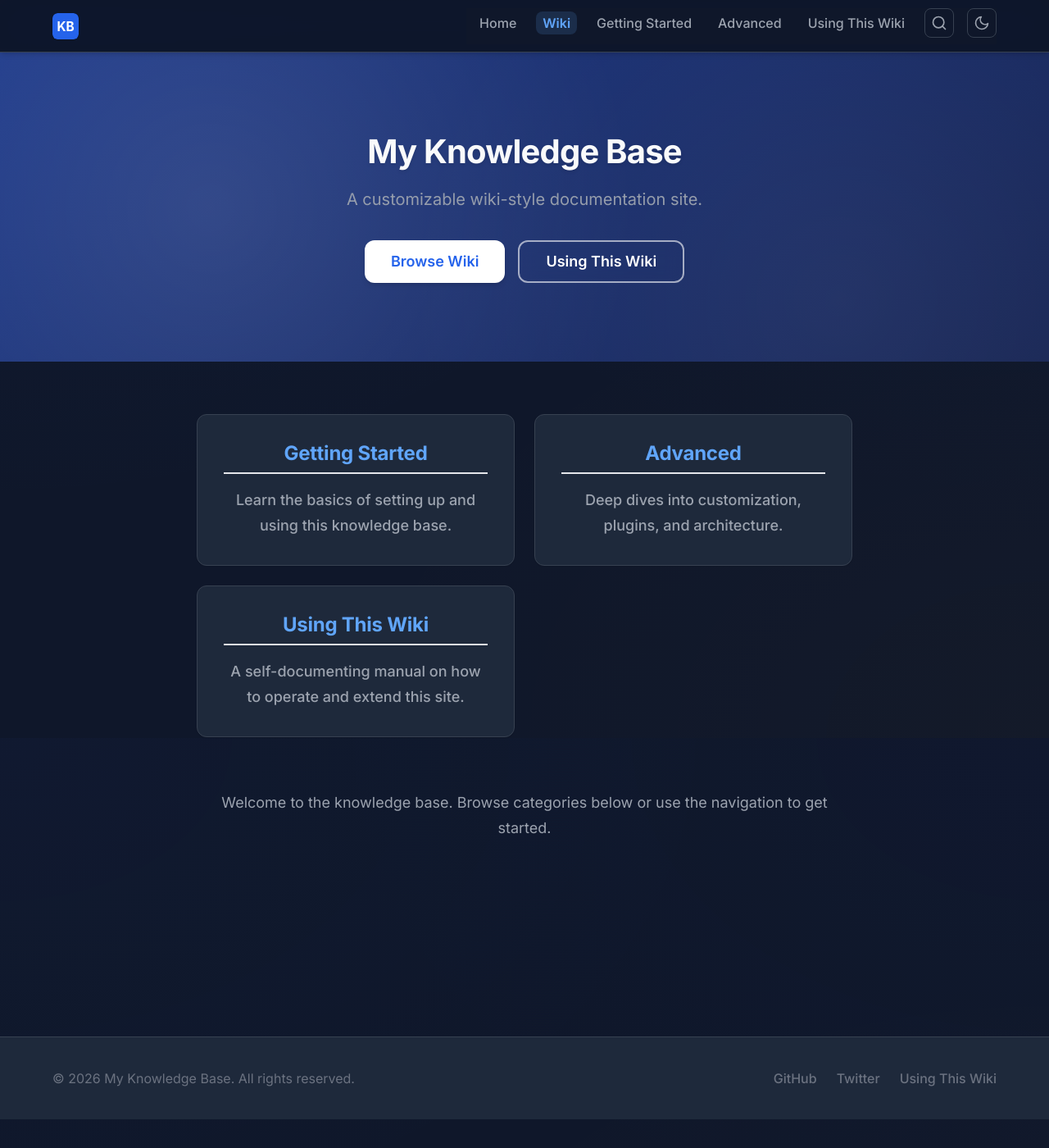
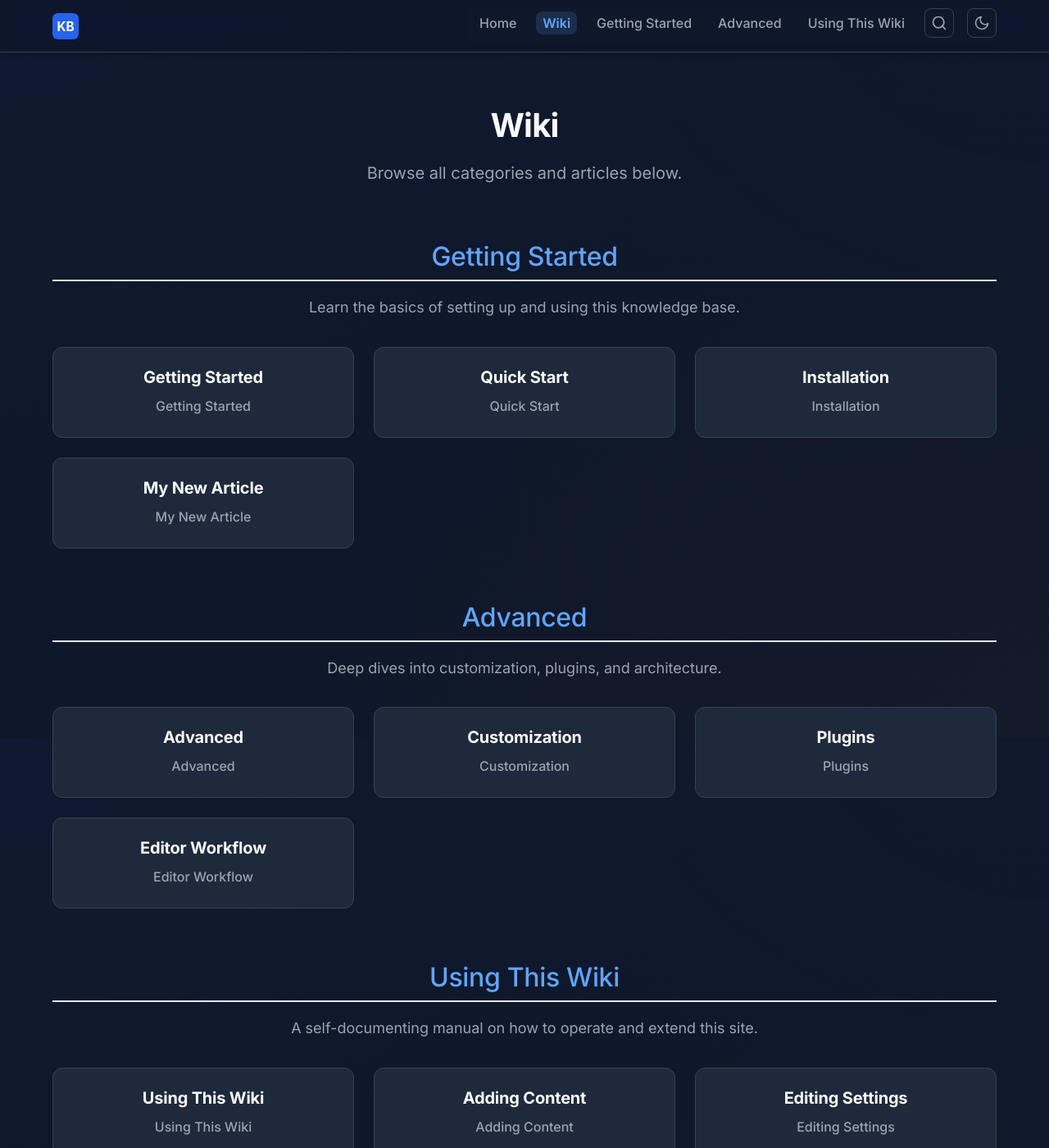
Before and after one commit to jemmonsss/Js-Knolagebase, a Jekyll site: the page built from _wiki/index.md, in a window 1280 px wide and 1400 px high. Shown: the whole window at 82% size. Built offline with Jekyll 4.4.1, drawn with Linux system fonts in a browser that asks for light colours; comment, search, counter and statistics services are not loaded; some of the changed text lies outside the part shown.

Commit message:
feat: separate home page and wiki landing page with distinct layouts

```diff
--- a/_layouts/home.html
+++ b/_layouts/home.html
@@ -14,13 +14,5 @@ layout: default
 </div>
 
 <div class="container">
-  <div class="home-sections">
-    {% for category in site.data.categories %}
-      <a href="{{ category.url | relative_url }}" class="home-card">
-        <h2>{{ category.title }}</h2>
-        <p>{{ category.description }}</p>
-      </a>
-    {% endfor %}
-  </div>
   {{ content }}
 </div>
--- a/_layouts/wiki.html
+++ b/_layouts/wiki.html
@@ -2,49 +2,30 @@
 layout: default
 ---
 
-<div class="wiki-layout">
+<div class="wiki-landing">
   <div class="container">
-    <nav class="breadcrumbs" aria-label="Breadcrumb">
-      <ol>
-        <li><a href="{{ '/' | relative_url }}">Home</a></li>
-        <li><a href="{{ '/wiki/' | relative_url }}">Wiki</a></li>
-        {% if page.category %}
-          <li>
-            <a href="{{ '/wiki/' | append: page.category | relative_url }}">{{ page.category | replace: '-', ' ' | capitalize }}</a>
-          </li>
+    <div class="wiki-landing-hero">
+      <h1>Wiki</h1>
+      <p class="wiki-landing-subtitle">Browse all categories and articles below.</p>
+    </div>
+    {% for category in site.data.categories %}
+      <section class="wiki-category-section">
+        <h2 class="wiki-category-title">
+          <a href="{{ category.url | relative_url }}">{{ category.title | escape }}</a>
+        </h2>
+        {% if category.description %}
+          <p class="wiki-category-description">{{ category.description | escape }}</p>
         {% endif %}
-        <li aria-current="page">{{ page.title | escape }}</li>
-      </ol>
-    </nav>
-    <div class="wiki-content-wrapper">
-      {% include sidebar.html %}
-      {% if page.toc %}
-        <aside class="toc-sidebar" aria-label="Table of Contents">
-          {% include toc.html html=content %}
-        </aside>
-      {% endif %}
-      <article class="wiki-article">
-        <h1>{{ page.title | escape }}</h1>
-        <div class="article-meta">
-          <span>Category: <a href="{{ '/wiki/' | append: page.category | relative_url }}">{{ page.category | replace: '-', ' ' | capitalize }}</a></span>
-          <span>Last updated: {{ page.last_modified_at | default: page.date | date: "%B %d, %Y" }}</span>
+        <div class="wiki-category-articles">
+          {% assign pages_in_category = site.wiki | where: "category", category.slug | sort: "order" %}
+          {% for article in pages_in_category %}
+            <a href="{{ article.url | relative_url }}" class="wiki-article-card">
+              <h3>{{ article.title | escape }}</h3>
+              <p>{{ article.excerpt | strip_html | truncate: 140 }}</p>
+            </a>
+          {% endfor %}
         </div>
-      {{ content }}
-      {% if site.social.github %}
-        <a href="https://github.com/{{ site.social.github }}/edit/main/{{ page.path }}" class="edit-link" target="_blank" rel="noopener">Edit this page on GitHub</a>
-      {% endif %}
-      {% assign related = site.wiki | where: "category", page.category | where_exp: "item", "item.title != page.title" | sort: "order" | slice: 0, 3 %}
-      {% if related.size > 0 %}
-        <div class="related-articles">
-          <h3>Related Articles</h3>
-          <ul>
-            {% for article in related %}
-              <li><a href="{{ article.url | relative_url }}">{{ article.title | escape }}</a></li>
-            {% endfor %}
-          </ul>
-        </div>
-      {% endif %}
-    </article>
-    </div>
+      </section>
+    {% endfor %}
   </div>
 </div>
--- a/_sass/_theme.scss
+++ b/_sass/_theme.scss
@@ -323,6 +323,49 @@
     }
   }
 
+  .wiki-landing-hero {
+    h1 {
+      color: $dark-text-color;
+    }
+  }
+
+  .wiki-landing-subtitle {
+    color: $dark-text-muted;
+  }
+
+  .wiki-category-title {
+    a {
+      color: #60a5fa;
+
+      &:hover {
+        color: #93c5fd;
+      }
+    }
+  }
+
+  .wiki-category-description {
+    color: $dark-text-muted;
+  }
+
+  .wiki-article-card {
+    background: $dark-bg-secondary;
+    border-color: $dark-border-color;
+    color: $dark-text-color;
+
+    &:hover {
+      border-color: #60a5fa;
+      box-shadow: 0 10px 15px -3px rgba(0, 0, 0, 0.3);
+    }
+
+    h3 {
+      color: $dark-text-color;
+    }
+
+    p {
+      color: $dark-text-muted;
+    }
+  }
+
   // Sidebar dark mode
   .sidebar-nav {
     background: $dark-bg-secondary;
--- a/_wiki/index.md
+++ b/_wiki/index.md
@@ -1,7 +1,7 @@
 ---
 title: "Wiki"
-layout: home
+layout: wiki
 permalink: /wiki/
 ---
 
-Welcome to the knowledge base. Browse categories below or use the navigation to get started.
+Welcome to the knowledge base. Browse categories and articles below.
--- a/assets/css/main.scss
+++ b/assets/css/main.scss
@@ -198,6 +198,110 @@ body {
     margin-bottom: 0;
     color: $text-muted;
     line-height: $line-height-relaxed;
+  }
+}
+
+// Wiki landing page
+// ------------------------------
+.wiki-landing {
+  padding: $spacing-3xl 0;
+}
+
+.wiki-landing-hero {
+  text-align: center;
+  margin-bottom: $spacing-3xl;
+
+  h1 {
+    margin-top: 0;
+    margin-bottom: $spacing-md;
+  }
+}
+
+.wiki-landing-subtitle {
+  color: $text-muted;
+  font-size: $text-lg;
+  max-width: 600px;
+  margin-left: auto;
+  margin-right: auto;
+  line-height: $line-height-relaxed;
+}
+
+.wiki-category-section {
+  margin-bottom: $spacing-3xl;
+}
+
+.wiki-category-title {
+  text-align: center;
+  margin-bottom: $spacing-md;
+
+  a {
+    color: $primary-color;
+    text-decoration: none;
+    transition: color $transition-fast;
+
+    &:hover {
+      color: $primary-dark;
+      text-decoration: none;
+    }
+  }
+}
+
+.wiki-category-description {
+  text-align: center;
+  color: $text-muted;
+  margin-bottom: $spacing-xl;
+  max-width: 600px;
+  margin-left: auto;
+  margin-right: auto;
+}
+
+.wiki-category-articles {
+  display: grid;
+  grid-template-columns: repeat(auto-fill, minmax(280px, 1fr));
+  gap: $spacing-lg;
+  justify-items: center;
+}
+
+.wiki-article-card {
+  display: block;
+  padding: $spacing-lg;
+  background: $bg-color;
+  border: 1px solid $border-color;
+  border-radius: $border-radius-lg;
+  text-decoration: none;
+  color: inherit;
+  transition: all $transition-normal;
+  text-align: center;
+  box-shadow: $shadow-sm;
+  width: 100%;
+  max-width: 400px;
+
+  &:hover {
+    box-shadow: $shadow-lg;
+    transform: translateY(-2px);
+    text-decoration: none;
+    border-color: $primary-color;
+  }
+
+  h3 {
+    margin-top: 0;
+    margin-bottom: $spacing-sm;
+    font-size: $text-lg;
+    font-weight: 700;
+    color: $text-color;
+  }
+
+  p {
+    font-size: $text-sm;
+    color: $text-muted;
+    margin-bottom: 0;
+    line-height: $line-height-relaxed;
+  }
+}
+
+@media (max-width: 768px) {
+  .wiki-category-articles {
+    grid-template-columns: 1fr;
   }
 }
 
```
